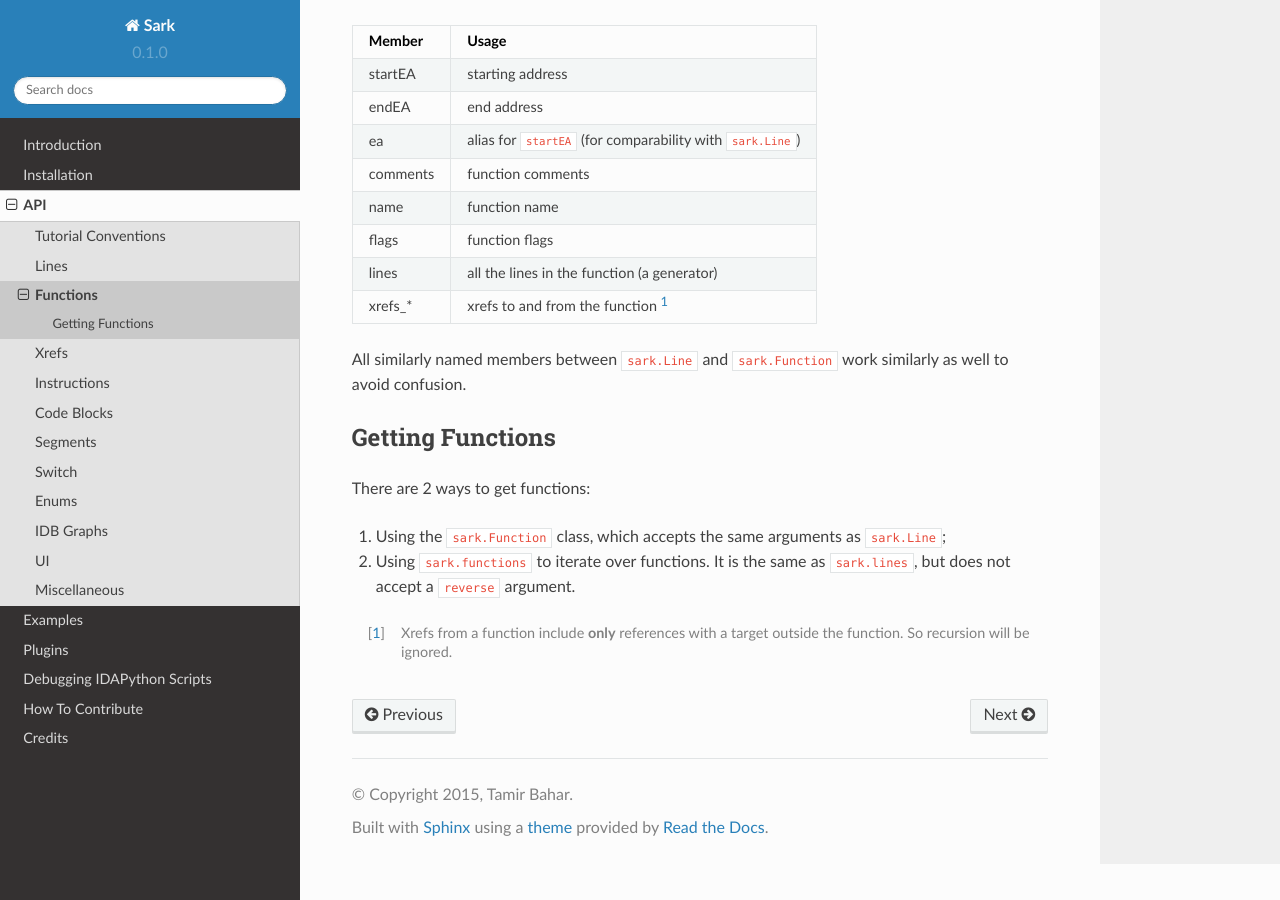
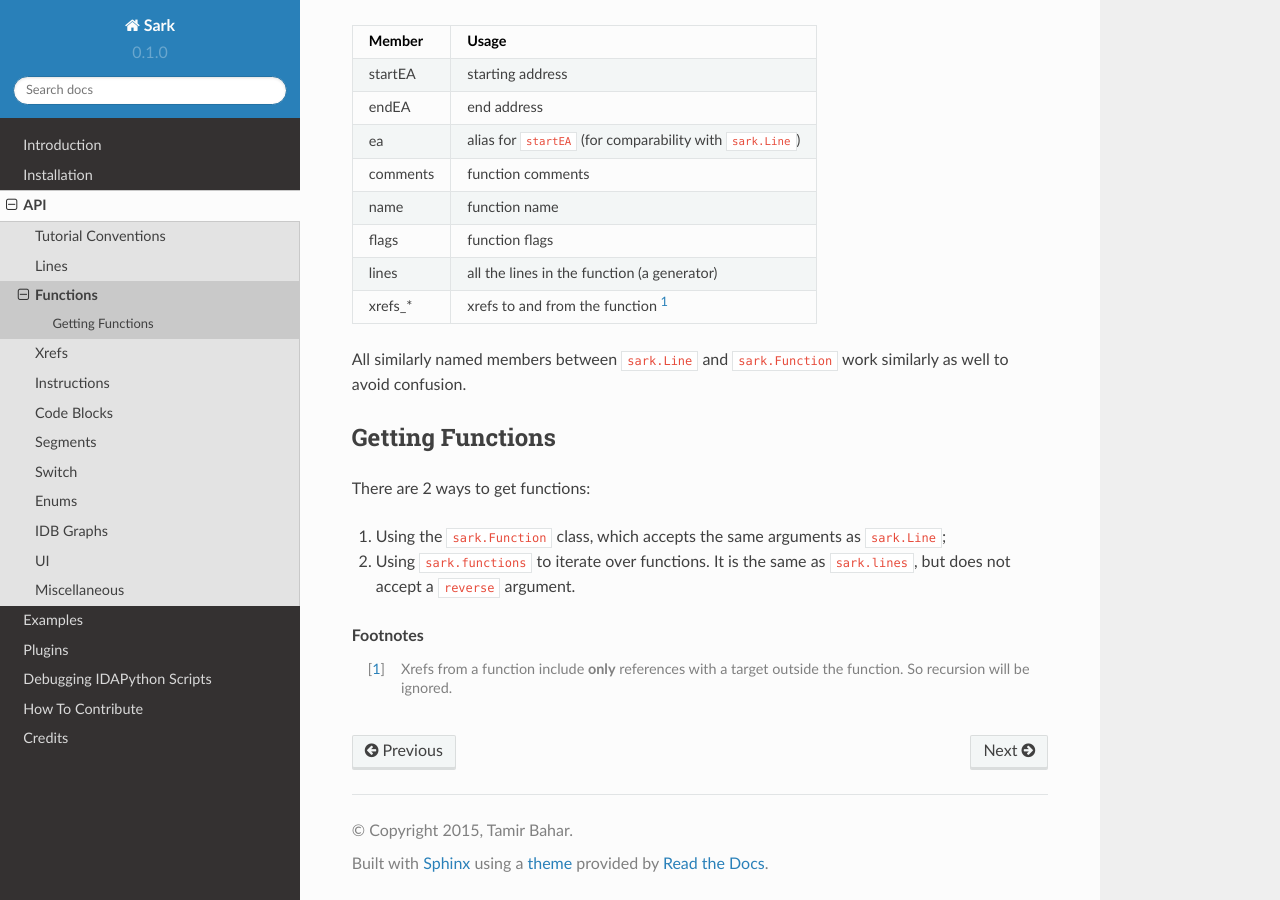
Before and after one commit to tmr232/Sark, a Sphinx documentation site: the page built from docs/api/Functions.rst, in a window 1280 px wide and 900 px high, scrolled down 608 px. Built offline with Sphinx 7.4.7 and the Read the Docs theme 2.0.0, drawn with Linux system fonts in a browser that asks for light colours.

Commit message:
Documentation formatting.

```diff
--- a/docs/api/Functions.rst
+++ b/docs/api/Functions.rst
@@ -61,6 +61,7 @@ There are 2 ways to get functions:
 2. Using ``sark.functions`` to iterate over functions. It is the same as
    ``sark.lines``, but does not accept a ``reverse`` argument.
 
+.. rubric:: Footnotes
 
 .. [#xrefs_to] Xrefs from a function include **only** references with a target outside the
     function. So recursion will be ignored.
```
